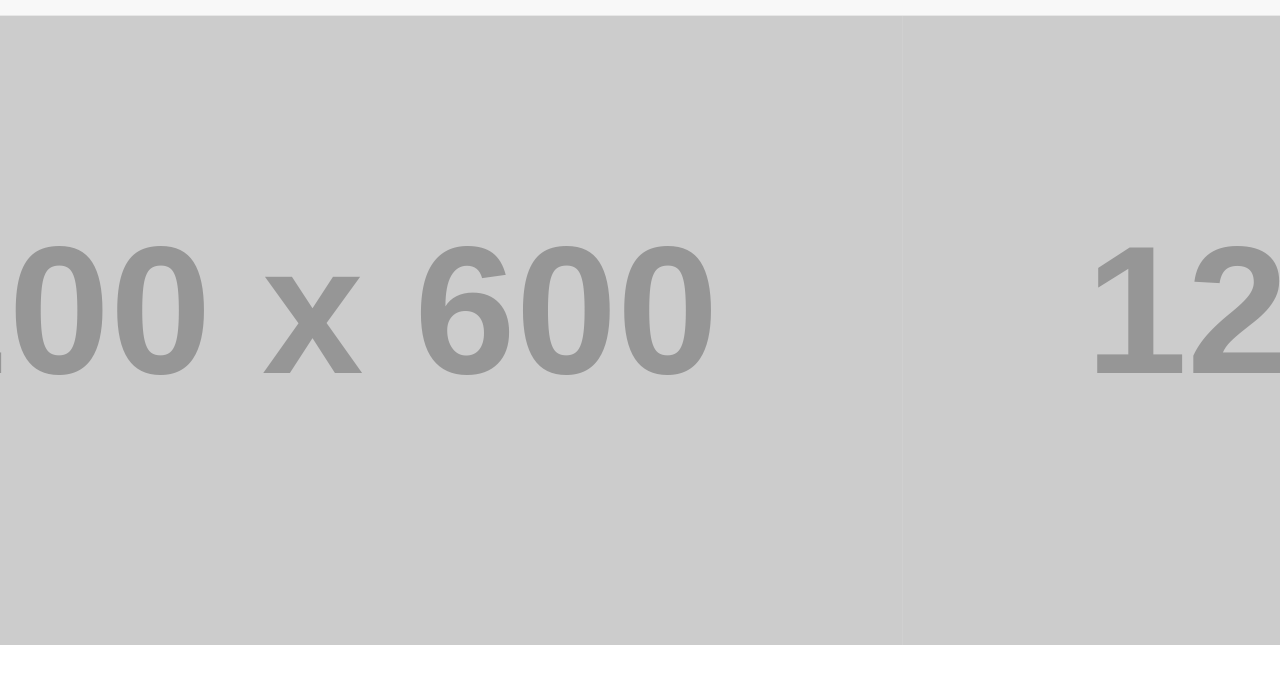
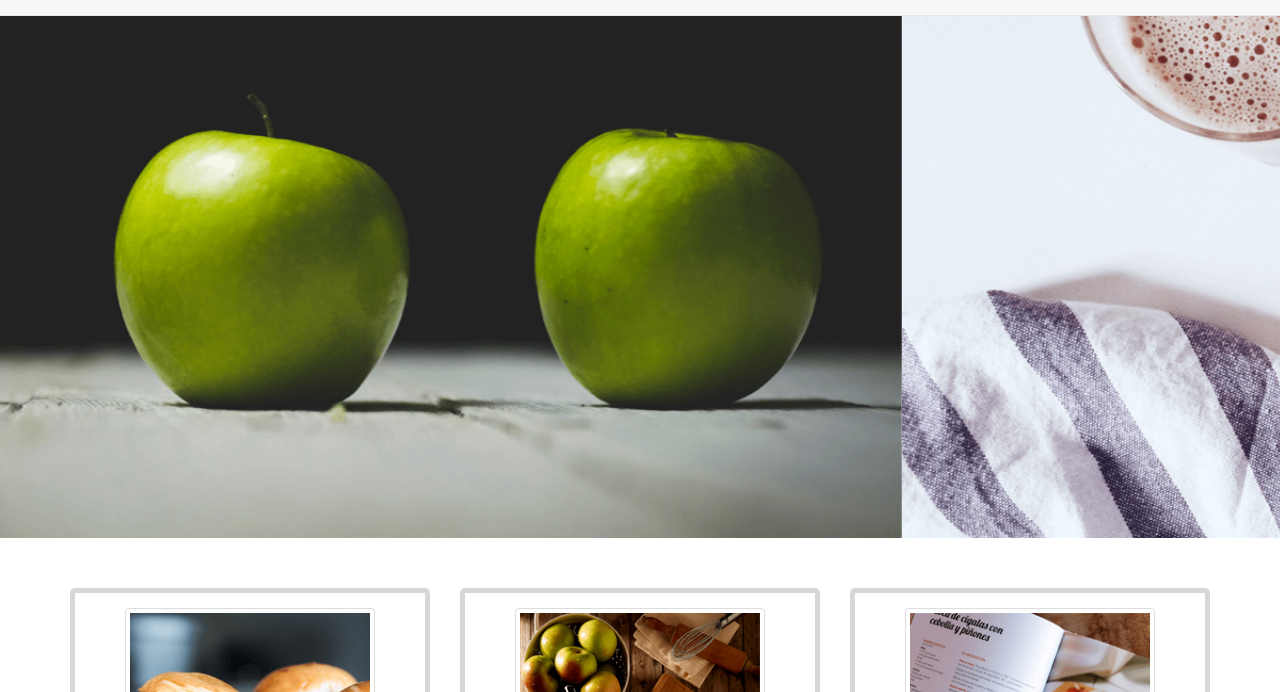
Before and after one commit to proyecto-escuelaweb/proyecto-pagweb-cocina, a plain HTML site: page index.html in a window 1280 px wide. Shown: the part 45-737 px from the top of the page. Drawn offline with Linux system fonts and the light colour scheme; placeholder pictures from the web are drawn by us.

Commit message:
agregué imagenes del slideshow

```diff
--- a/index.html
+++ b/index.html
@@ -58,13 +58,13 @@
 
   <div id="owl-demo" class="owl-carousel owl-theme">
 
-  <div class="item"><img src="http://placehold.it/1200x600" alt=""></div>
+  <div class="item"><img src="img/manzanas-slideshow.png" alt=""></div>
 
-  <div class="item"><img src="http://placehold.it/1200x600" alt=""></div>
+  <div class="item"><img src="img/taza-slideshow.png" alt=""></div>
 
-  <div class="item"><img src="http://placehold.it/1200x600" alt=""></div>
+  <div class="item"><img src="http://placehold.it/1200x500" alt=""></div>
 
-  <div class="item"><img src="http://placehold.it/1200x600" alt=""></div>
+  <div class="item"><img src="http://placehold.it/1200x500" alt=""></div>
 
   </div>
 
```
Also changed, not shown: img/manzanas-slideshow.png (added), img/taza-slideshow.png (added).
